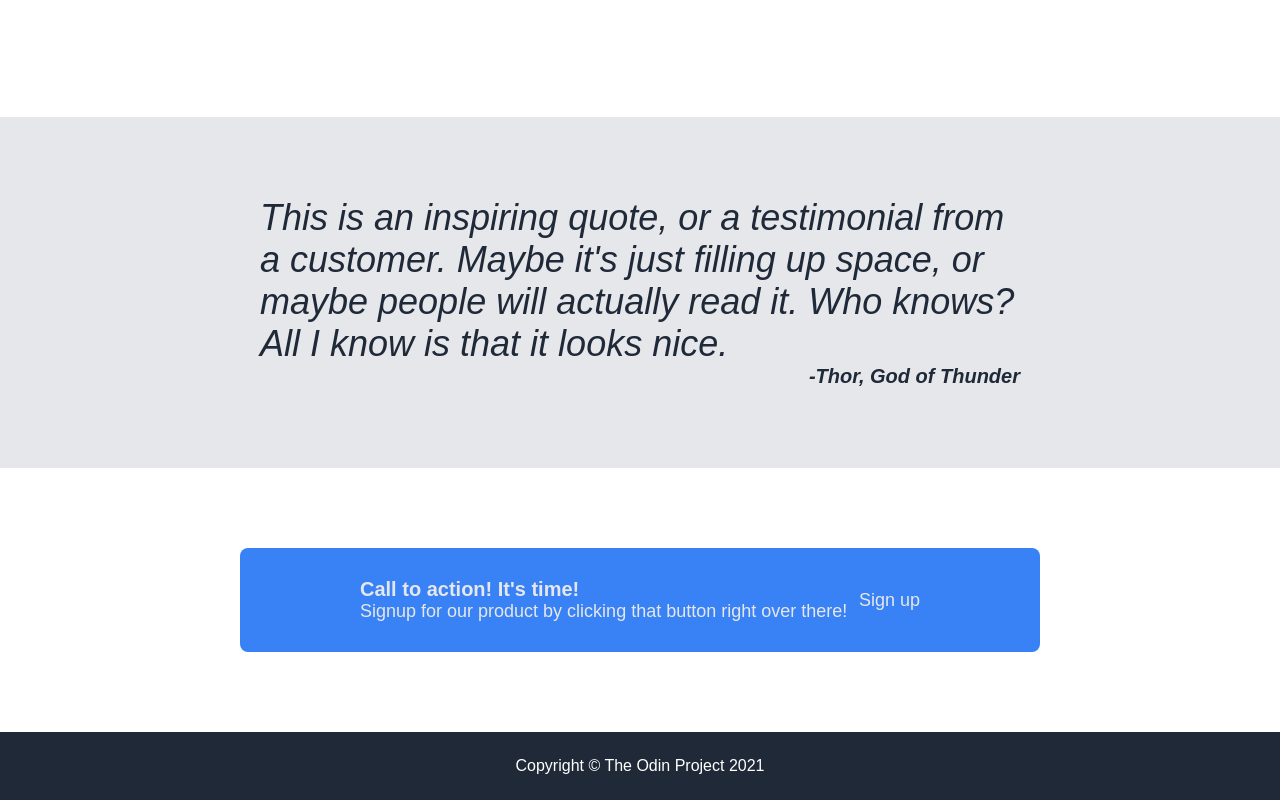
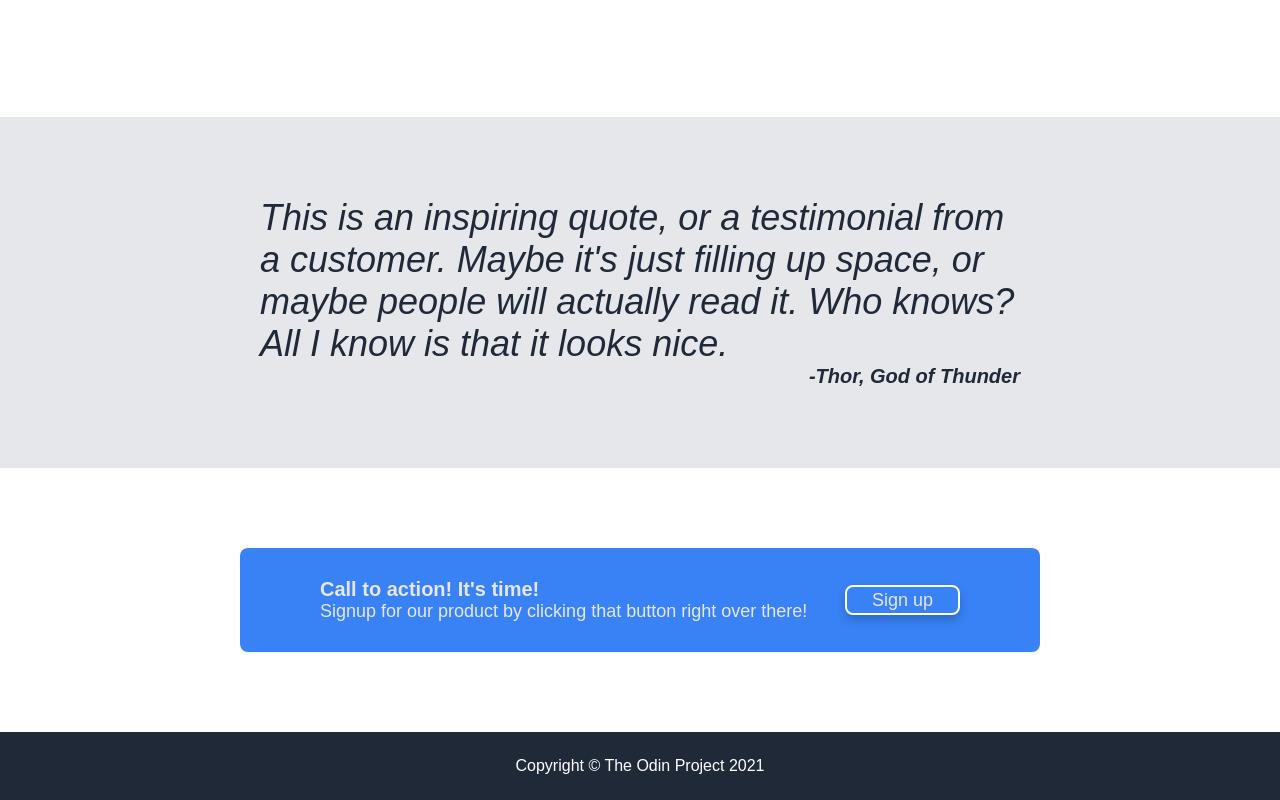
Before and after one commit to frosteer/landing-page, a plain HTML site: page index.html in a window 1280 px wide. Shown: the part 855-1655 px from the top of the page. Drawn offline with Linux system fonts and the light colour scheme.

Commit message:
create border for signup button

```diff
--- a/style.css
+++ b/style.css
@@ -150,7 +150,7 @@ a {
 .cta {
     margin:80px 240px;
 
-    padding:30px 120px;
+    padding:30px 80px;
     border: #3882f6;
     color: #e5e7eb;
     background-color: #3882f6;
@@ -176,9 +176,16 @@ a {
 }
 
 .cta-button {
-    border: 5px;
+    border: 2px;
+    border-style: solid;
     border-color: white;
     color: #e5e7eb;
+
+
+    padding: 3px 25px;
+    border-radius: 8px;
+    box-shadow: 0 5px 10px 0 rgba(0,0,0,0.2);
+    transition: 0.3s;
 }
 
 .footer {
```
